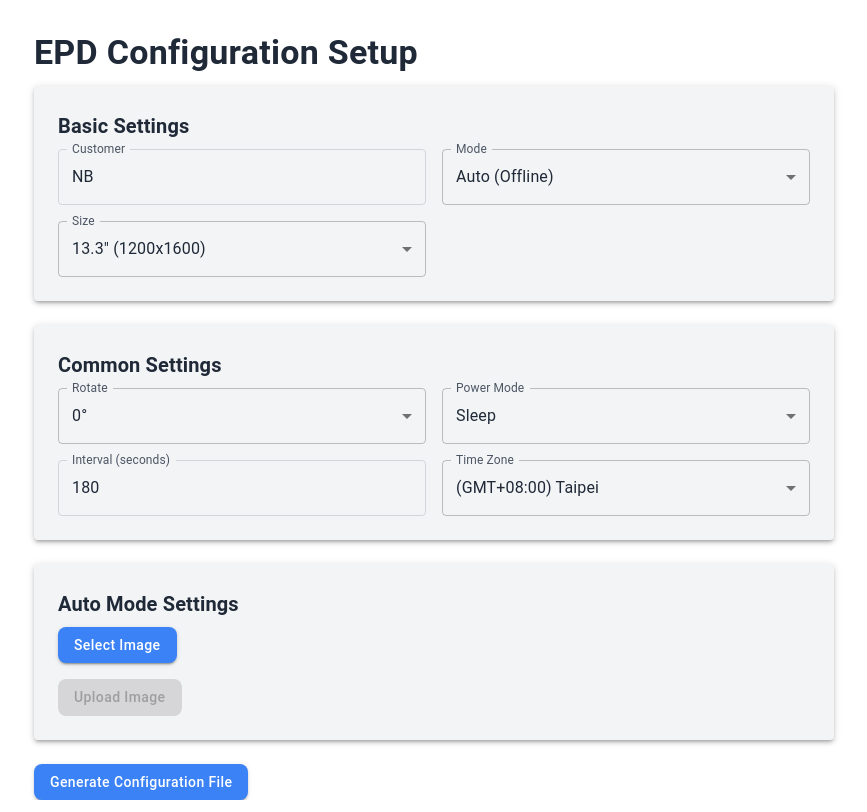
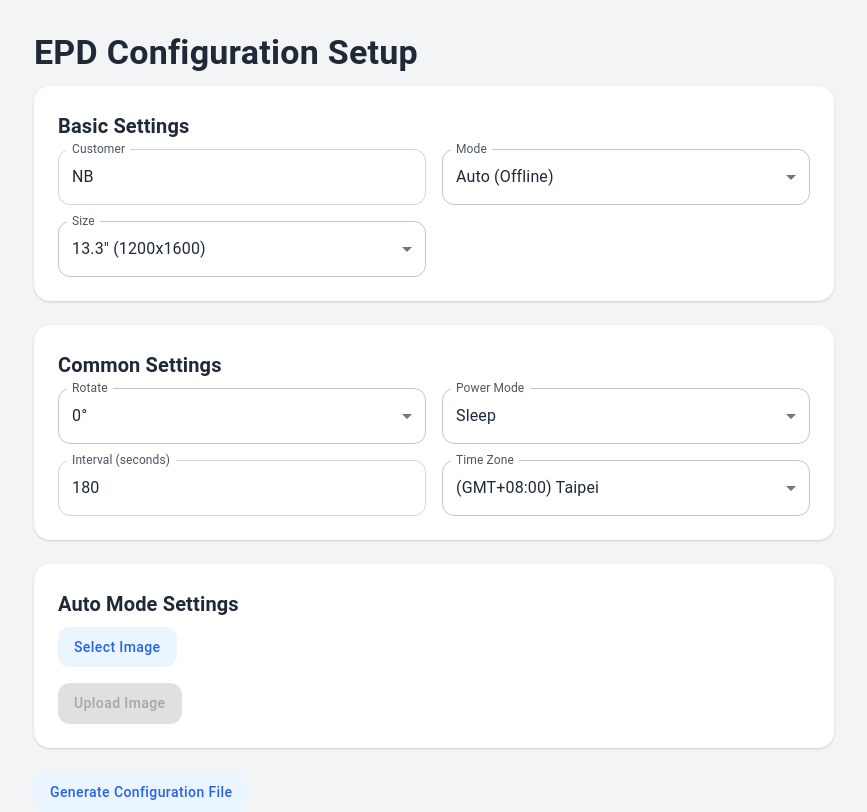
Before and after one commit to tsia-sionghai/epd-config-tool, a React (Vite) app: page / in a window 1280 px wide. Shown: the whole page, without its empty margins (206-1073 px from the left). Built offline with nearby package versions, Linux system fonts and the light colour scheme.

Commit message:
Update theme.ts

```diff
--- a/src/theme.ts
+++ b/src/theme.ts
@@ -6,24 +6,14 @@ const theme = createTheme({
       main: '#3B82F6',
       light: '#60A5FA',
     },
-    secondary: {
-      main: '#10B981',
-    },
-    error: {
-      main: '#EF4444',
-    },
-    warning: {
-      main: '#F59E0B',
-    },
     background: {
-      default: '#FFFFFF',
-      paper: '#F3F4F6',
+      default: '#F3F4F6',
+      paper: '#FFFFFF',
     },
     text: {
       primary: '#1F2937',
       secondary: '#4B5563',
     },
-    divider: '#E5E7EB',
   },
   typography: {
     fontFamily: '"Roboto", "Helvetica", "Arial", sans-serif',
@@ -35,19 +25,32 @@ const theme = createTheme({
       fontWeight: 600,
       color: '#1F2937',
     },
-    body1: {
-      color: '#4B5563',
-    },
-    body2: {
-      color: '#9CA3AF',
-    },
   },
   components: {
     MuiButton: {
       styleOverrides: {
         root: {
           textTransform: 'none',
-          borderRadius: 8,
+          borderRadius: 12,
+          padding: '8px 16px',
+          boxShadow: 'none',
+        },
+        contained: {
+          backgroundColor: '#EBF5FF',
+          color: '#2563EB',
+          '&:hover': {
+            backgroundColor: '#DBEAFE',
+            boxShadow: 'none',
+          },
+        },
+      },
+    },
+    MuiPaper: {
+      styleOverrides: {
+        root: {
+          backgroundColor: '#FFFFFF',
+          borderRadius: 16,
+          boxShadow: '0 1px 3px 0 rgba(0, 0, 0, 0.1), 0 1px 2px 0 rgba(0, 0, 0, 0.06)',
         },
       },
     },
@@ -55,6 +58,8 @@ const theme = createTheme({
       styleOverrides: {
         root: {
           '& .MuiOutlinedInput-root': {
+            borderRadius: 12,
+            backgroundColor: '#FFFFFF',
             '& fieldset': {
               borderColor: '#D1D5DB',
             },
@@ -68,11 +73,18 @@ const theme = createTheme({
         },
       },
     },
-    MuiCard: {
+    MuiSelect: {
       styleOverrides: {
         root: {
           borderRadius: 12,
-          boxShadow: '0 4px 6px -1px rgba(0, 0, 0, 0.1), 0 2px 4px -1px rgba(0, 0, 0, 0.06)',
+          backgroundColor: '#FFFFFF',
+        },
+      },
+    },
+    MuiChip: {
+      styleOverrides: {
+        root: {
+          borderRadius: 8,
         },
       },
     },
```
